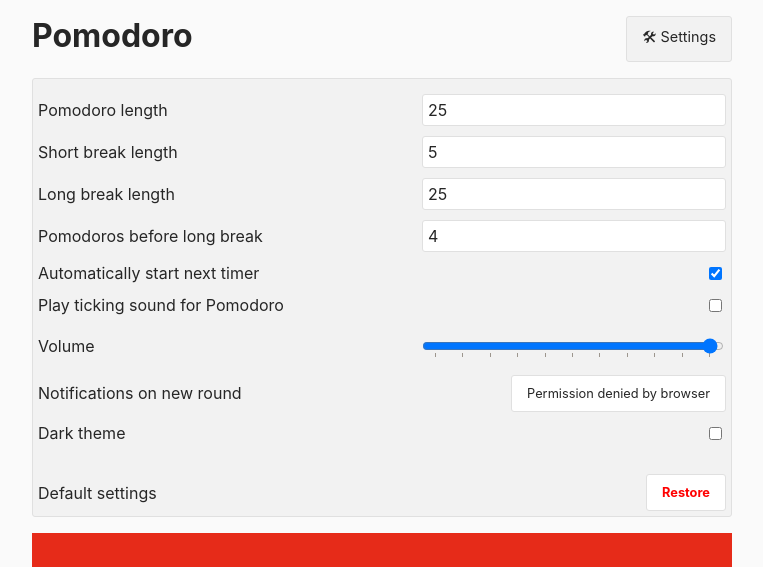
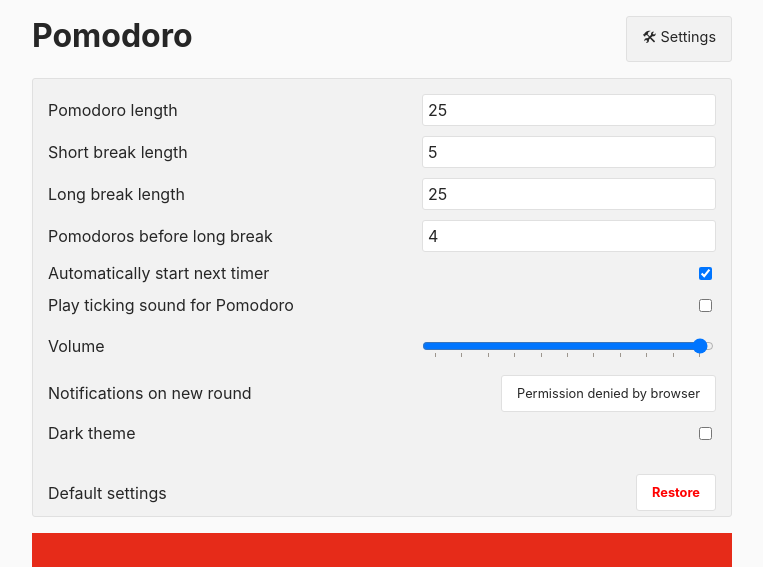
Before and after one commit to adriangoransson/pomodoro, a Vue app: page / in a window 1280 px wide. Both pictures are taken after a click on the button "🛠 Settings". Shown: the top 567 px of the page, without its empty margins (258-1021 px from the left). Built offline with nearby package versions, Linux system fonts and the light colour scheme; no server answers.

Commit message:
Adjust settings padding

```diff
--- a/src/components/Settings.vue
+++ b/src/components/Settings.vue
@@ -287,7 +287,7 @@ export default {
 <style scoped>
   .settings {
     background: var(--alternate-accent-color);
-    padding: 5px;
+    padding: 5px 15px;
     border-radius: var(--border-radius);
     border: 1px solid var(--border-color);
   }
```
